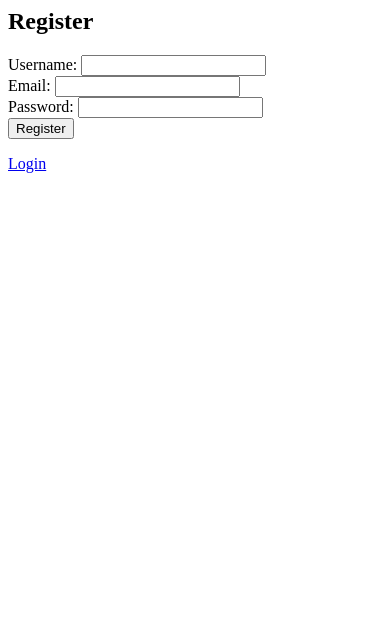
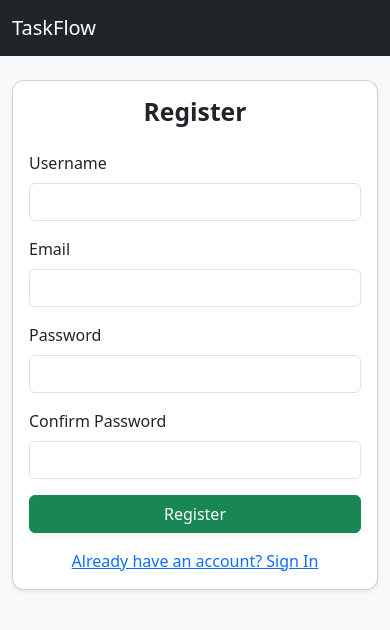
Before and after one commit to daniel-kamel/TaskFlow, a Flask app: page /register in a window 390 px wide. Shown: the top 630 px of the page. Run offline with Flask 3, Linux system fonts and the light colour scheme.

Commit message:
Refactor HTML templates for user authentication and task management, enhancing layout and styling. Update login, register, and index pages to use Bootstrap components for improved user experience.

```diff
--- a/templates/register.html
+++ b/templates/register.html
@@ -1,17 +1,35 @@
-{% with messages = get_flashed_messages() %}
-  {% if messages %}
-    <ul>
-    {% for message in messages %}
-      <li>{{ message }}</li>
-    {% endfor %}
-    </ul>
-  {% endif %}
-{% endwith %}
-<h2>Register</h2>
-<form method="post">
-    Username: <input name="username"><br>
-    Email: <input name="email"><br>
-    Password: <input name="password" type="password"><br>
-    <input type="submit" value="Register">
-</form>
-<a href="{{ url_for('login') }}">Login</a>
+{% extends 'base.html' %}
+{% block title %}Register - TaskFlow{% endblock %}
+{% block content %}
+<div class="row justify-content-center">
+  <div class="col-md-6 col-lg-4">
+    <div class="card shadow-sm">
+      <div class="card-body">
+        <h2 class="card-title mb-4 text-center">Register</h2>
+        <form method="post">
+          <div class="mb-3">
+            <label for="username" class="form-label">Username</label>
+            <input type="text" class="form-control" id="username" name="username" required>
+          </div>
+          <div class="mb-3">
+            <label for="email" class="form-label">Email</label>
+            <input type="email" class="form-control" id="email" name="email" required>
+          </div>
+          <div class="mb-3">
+            <label for="password" class="form-label">Password</label>
+            <input type="password" class="form-control" id="password" name="password" required>
+          </div>
+          <div class="mb-3">
+            <label for="confirm_password" class="form-label">Confirm Password</label>
+            <input type="password" class="form-control" id="confirm_password" name="confirm_password" required>
+          </div>
+          <button type="submit" class="btn btn-success w-100">Register</button>
+        </form>
+        <div class="mt-3 text-center">
+          <a href="{{ url_for('login') }}">Already have an account? Sign In</a>
+        </div>
+      </div>
+    </div>
+  </div>
+</div>
+{% endblock %}
```
Also changed, not shown: templates/index.html (+28 -2 lines), templates/login.html (+27 -16 lines).
